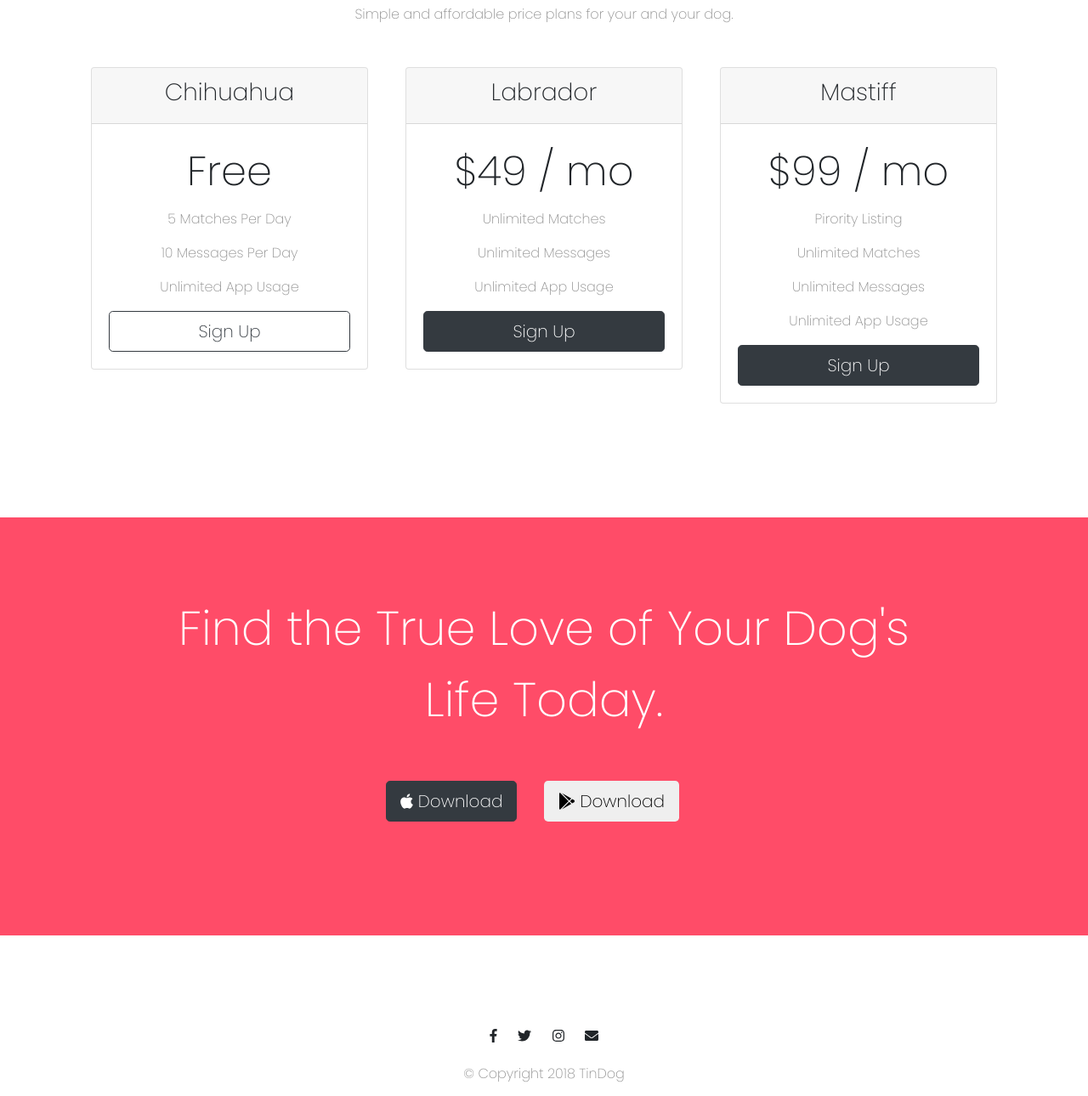
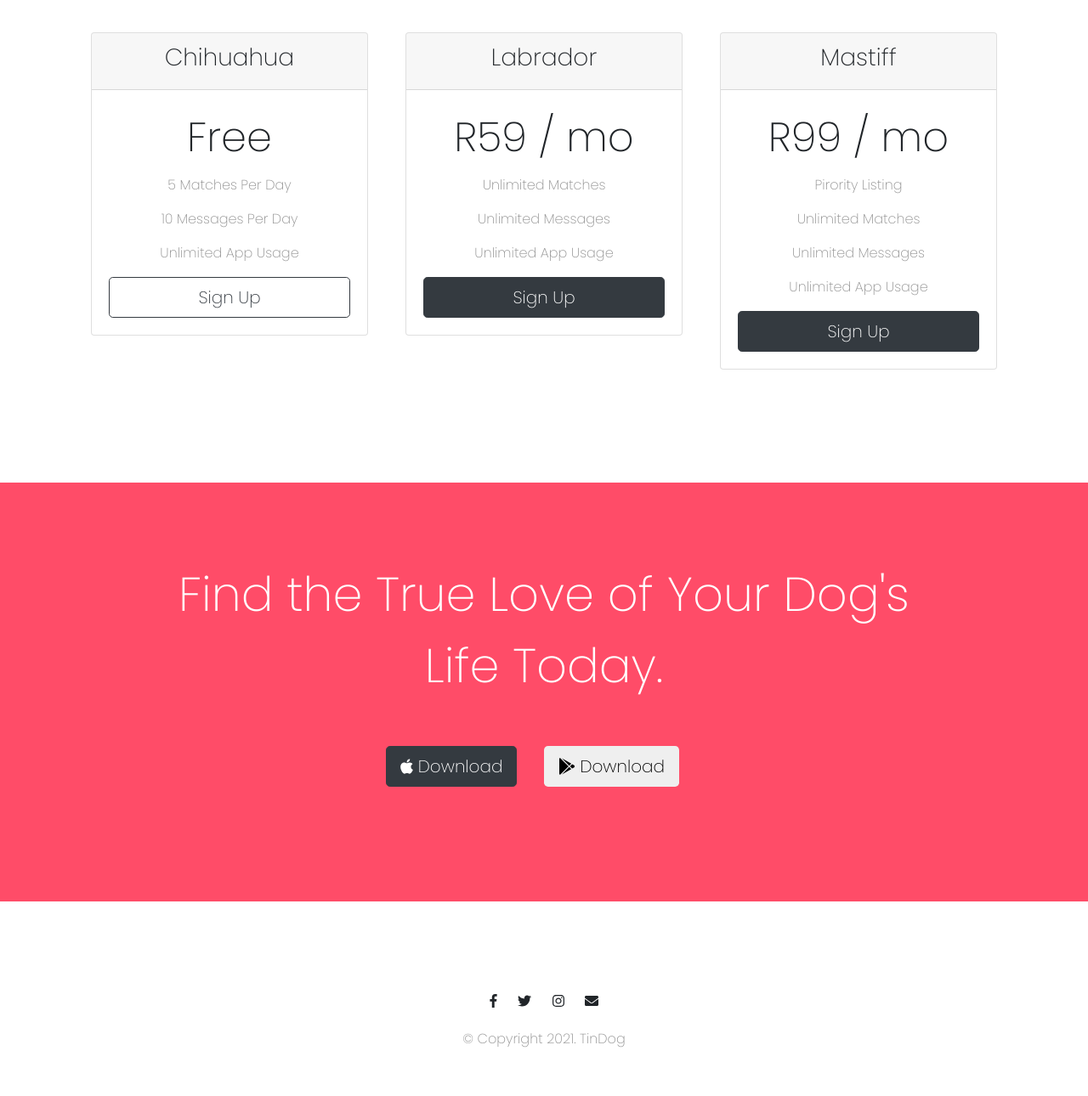
Before and after one commit to wkapenda/Tindog-Website, a plain HTML site: page index.html in a window 1280 px wide. Shown: the part 1990-3280 px from the top of the page at 85% size. Drawn offline with nearby package versions, Linux system fonts and the light colour scheme.

Commit message:
Second commit, made changes to price unit, reduce icon width

```diff
--- a/css/styles.css
+++ b/css/styles.css
@@ -6,8 +6,6 @@ body {
 
 h1 {
   font-family: 'Permanent Marker', cursive;
-  /* line-height: 1.5;
-  font-size: 5rem; */
 }
 
 h2, h3, h4, h5, h6 {
@@ -21,7 +19,7 @@ p {
 /* Headings */
 
 .big-heading {
-  font-family: font-family: 'Permanent Marker', cursive;
+  /* font-family: font-family: 'Permanent Marker', cursive; */
   font-size: 3.5rem;
   line-height: 1.5;
 }
@@ -143,7 +141,7 @@ p {
 }
 
 .press-logo {
-  width: 15%;
+  width: 7.5%;
   margin: 20px 20px 50px;
 }
 
--- a/index.html
+++ b/index.html
@@ -178,7 +178,7 @@
             <h3>Labrador</h3>
           </div>
           <div class="card-body">
-            <h2 class="price-text">$49 / mo</h2>
+            <h2 class="price-text">R59 / mo</h2>
             <p>Unlimited Matches</p>
             <p>Unlimited Messages</p>
             <p>Unlimited App Usage</p>
@@ -193,7 +193,7 @@
             <h3>Mastiff</h3>
           </div>
           <div class="card-body">
-            <h2 class="price-text">$99 / mo</h2>
+            <h2 class="price-text">R99 / mo</h2>
             <p>Pirority Listing</p>
             <p>Unlimited Matches</p>
             <p>Unlimited Messages</p>
@@ -232,7 +232,7 @@
       <i class="social-icon fab fa-twitter"></i>
       <i class="social-icon fab fa-instagram"></i>
       <i class="social-icon fas fa-envelope"></i>
-      <p>© Copyright 2018 TinDog</p>
+      <p>© Copyright 2021. TinDog</p>
     </div>
   </footer>
 
```
